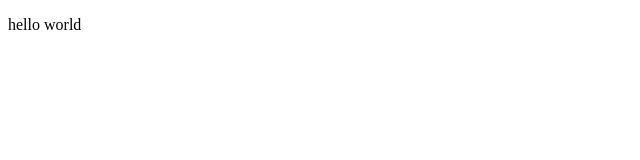
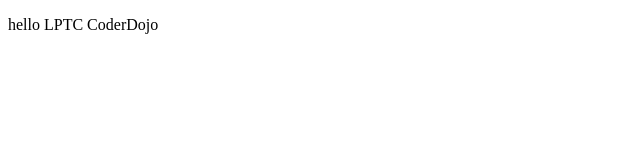
Before and after one commit to Coderdojo-Leixlip/emilyoboyle-hello, a plain HTML site: page index.html in a window 1280 px wide. Shown: the whole page, without its empty margins (0-640 px from the left). Drawn offline with Linux system fonts and the light colour scheme.

Commit message:
Changing world to LPTC CoderDojo

```diff
--- a/index.html
+++ b/index.html
@@ -2,7 +2,7 @@
 <html>
 <body>
 
-<p> hello world </p>
+<p> hello LPTC CoderDojo </p>
 
 </body>
 </html>
```
